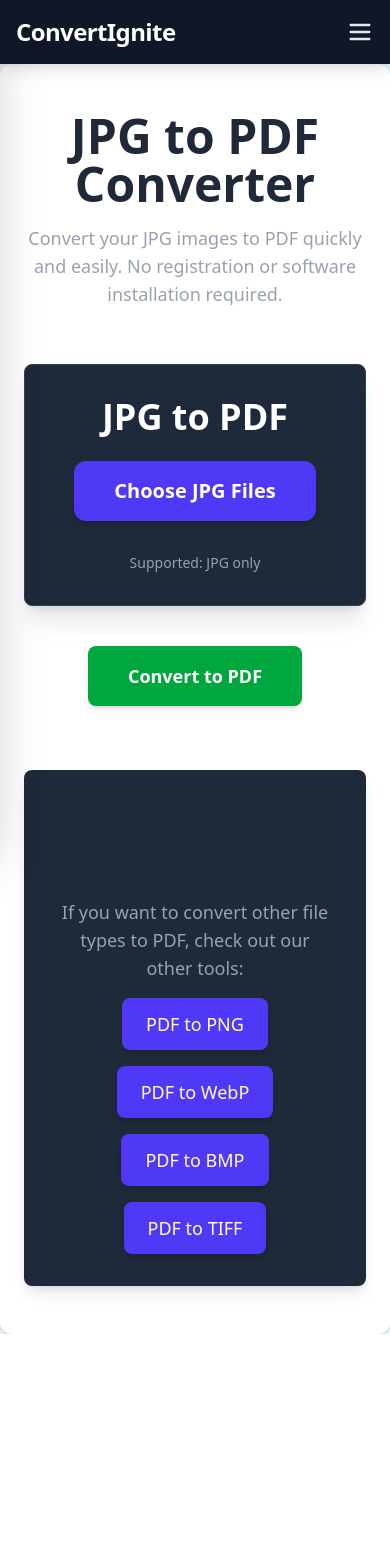
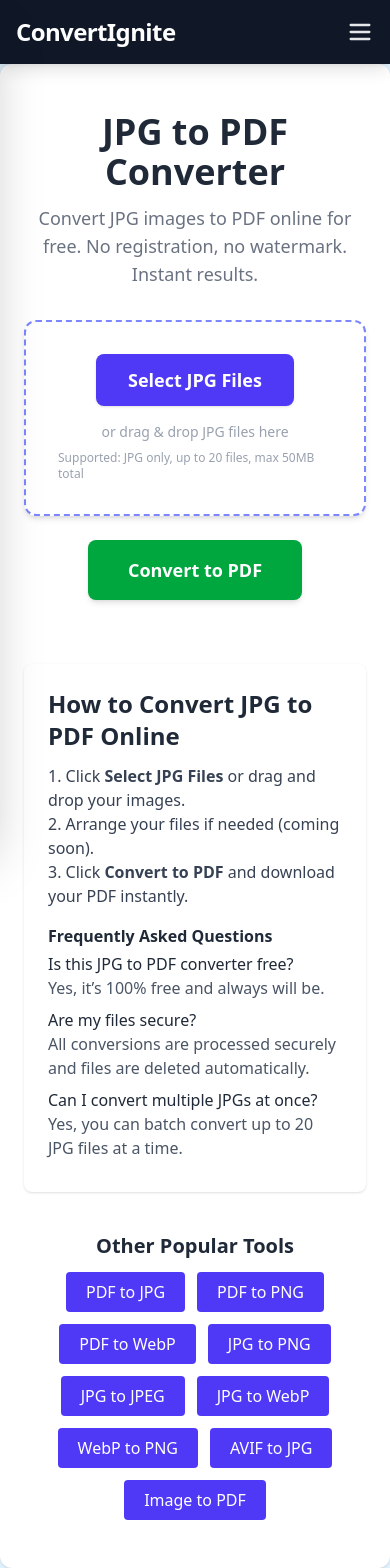
Before and after one commit to vivek09-bit/ConzoFrontend, a React (Vite) app: page /jpg-to-pdf in a window 390 px wide. Before the commit the page ends 1334 px from the top, so only its background shows below. Built offline with nearby package versions, Linux system fonts and the light colour scheme.

Commit message:
jpg-to-pdf added

```diff
--- a/index.html
+++ b/index.html
@@ -2,7 +2,7 @@
 <html lang="en">
   <head>
     <meta charset="UTF-8" />
-     <link rel="icon" type="image/svg+xml" href="/Ignite1.png" />
+    <link rel="icon" type="image/svg+xml" href="/Ignite1.png" />
     <title>ConvertIgnite</title>
   </head>
   <body>
--- a/package.json
+++ b/package.json
@@ -16,6 +16,7 @@
   },
   "dependencies": {
     "axios": "^1.9.0",
+    "browser-image-compression": "^2.0.2",
     "helmet": "^8.1.0",
     "lucide-react": "^0.513.0",
     "react": "^18.2.0",
--- a/src/App.jsx
+++ b/src/App.jsx
@@ -43,7 +43,7 @@ import PdfToWord from "./pages/PdfToWord";
 // import WordToPdf from "./pages/Topdf/WordToPdf";
 import JpgToJpeg from "./pages/JpgToJpeg";
 import ImageConverter from "./pages/ImageConverter";
-
+import AvifToJpg from './pages/AvifToJpg'
 function App() {
   return (
     <Router>
@@ -71,24 +71,27 @@ function App() {
         <main className="flex-1 w-full max-w-screen-xl mx-auto px-2 sm:px-4 md:px-8 py-4 md:py-8 bg-white rounded-xl shadow-sm">
           <Routes>
             {/* PDF to Image Converters */}
-            <Route path="/pdf-to-jpg" element={<PdfToJpg />} /> {/* pdf to jpg */}
+            <Route path="/pdf-to-jpg" element={<PdfToJpg />} />
             <Route path="/pdf-to-png" element={<PdfToPng />} />
             <Route path="/pdf-to-webp" element={<PdfToWebp />} />
             <Route path="/pdf-to-bmp" element={<PdfToBmp />} />
             <Route path="/pdf-to-tiff" element={<PdfToTiff />} />
 
             {/* Image Format Converters */}
+            <Route path="/jpg-to-pdf" element={<JpgToPdf />} />
             <Route path="/jpg-to-png" element={<JpgToPng />} />
             <Route path="/jpg-to-jpeg" element={<JpgToJpeg />} />
+            <Route path="/jpg-to-webp" element={<JpgToWebp />} />
             <Route path="/png-to-jpg" element={<PngToJpg />} />
             <Route path="/heic-to-jpg" element={<HeicToJpg />} />
             <Route path="/webp-to-jpg" element={<WebpToJpg />} />
             <Route path="/bmp-to-jpg" element={<BmpToJpg />} />
             <Route path="/tiff-to-jpg" element={<TiffToJpg />} />
-            <Route path="/jpg-to-webp" element={<JpgToWebp />} />
+            <Route path="/avif-to-jpg" element={<AvifToJpg />} />
             <Route path="/png-to-webp" element={<PngToWebp />} />
             <Route path="/svg-to-png" element={<SvgToPng />} />
             <Route path="/image-convert" element={<ImageConverter />} />
+
             {/* PDF Utilities */}
             <Route path="/compress-pdf" element={<CompressPdf />} />
             <Route path="/merge-pdf" element={<MergePdf />} />
@@ -97,7 +100,6 @@ function App() {
             {/* <Route path="/word-to-pdf" element={<WordToPdf />} /> */}
 
             {/* Existing routes */}
-            <Route path="/jpg-to-pdf" element={<JpgToPdf />} /> {/* important */}
             <Route path="/image-to-pdf" element={<ImageToPdf />} />
             <Route path="/png-to-pdf" element={<PngToPdf />} />
             <Route path="/heic-to-pdf" element={<HeicTooPdf />} />
--- /dev/null
+++ b/src/pages/AvifToJpg.jsx
@@ -0,0 +1,4 @@
+const AvifToJpg = () => {
+    return <>AvifToJpg</>
+}
+export default AvifToJpg;
--- a/src/pages/ToPdf/JpgToPdf.jsx
+++ b/src/pages/ToPdf/JpgToPdf.jsx
@@ -1,116 +1,144 @@
-import React, { useState, useRef } from "react";
+import React, { useState, useRef, useEffect } from "react";
 import axios from "axios";
-import { DOMAIN } from "../../constants";
 import { Helmet } from "react-helmet";
+import { Link } from "react-router-dom";
+
+const VITE_BACKEND_DOMAIN = import.meta.env.VITE_BACKEND_DOMAIN;
 
 function JpgToPdf() {
   const [files, setFiles] = useState([]);
   const [pdfUrl, setPdfUrl] = useState(null);
   const [isConverting, setIsConverting] = useState(false);
-  const [toastMessage, setToastMessage] = useState("");
-  const [showToast, setShowToast] = useState(false);
-  const [showFileDetailsPopup, setShowFileDetailsPopup] = useState(false);
+  const [feedback, setFeedback] = useState("");
+  const [progress, setProgress] = useState(0);
+  const fileInputRef = useRef(null);
+  const progressRef = useRef(null);
 
-  const fileInputRef = useRef(null);
-
-  const showToastMessage = (message) => {
-    setToastMessage(message);
-    setShowToast(true);
-    setTimeout(() => setShowToast(false), 3000);
+  const handleDrop = (e) => {
+    e.preventDefault();
+    const droppedFiles = Array.from(e.dataTransfer.files).filter(
+      (file) => file.type === "image/jpeg"
+    );
+    if (droppedFiles.length) {
+      setFiles(droppedFiles);
+      setFeedback("");
+    } else {
+      setFeedback("Please drop only JPG files.");
+    }
   };
 
+  const handleDragOver = (e) => e.preventDefault();
+
   const handleFileChange = (e) => {
-    const selectedFiles = [...e.target.files];
-    const jpgFiles = selectedFiles.filter((file) =>
-      file.type === "image/jpeg"
+    const selectedFiles = Array.from(e.target.files).filter(
+      (file) => file.type === "image/jpeg"
     );
+    if (selectedFiles.length) {
+      setFiles(selectedFiles);
+      setFeedback("");
+    } else {
+      setFeedback("Please select only JPG files.");
+    }
+    if (fileInputRef.current) fileInputRef.current.value = "";
+  };
 
-    if (jpgFiles.length > 0) {
-      setFiles(jpgFiles);
-      setShowFileDetailsPopup(true);
-    } else {
-      showToastMessage("Please select only JPG files.");
-    }
+  const startProgressSimulation = () => {
+    setProgress(0);
+    const messages = [
+      "Reading your images...",
+      "Optimizing quality...",
+      "Merging into a single PDF...",
+      "Almost done...",
+    ];
+    let i = 0;
 
-    if (fileInputRef.current) {
-      fileInputRef.current.value = "";
-    }
+    progressRef.current = setInterval(() => {
+      setProgress((prev) => {
+        if (prev >= 90) return prev;
+        return prev + 10;
+      });
+
+      setFeedback(messages[i]);
+      i++;
+      if (i >= messages.length) i = messages.length - 1;
+    }, 1200);
+  };
+
+  const stopProgressSimulation = () => {
+    clearInterval(progressRef.current);
+    setProgress(100);
   };
 
   const handleConvert = async () => {
     if (!files.length) {
-      showToastMessage("Please select at least one JPG file.");
+      setFeedback("Please select at least one JPG file.");
       return;
     }
+
+    setIsConverting(true);
+    setFeedback("Starting conversion...");
+    setPdfUrl(null);
+    startProgressSimulation();
 
     const formData = new FormData();
     files.forEach((file) => formData.append("images", file));
 
-    setIsConverting(true);
-    showToastMessage("Converting...");
-    setShowFileDetailsPopup(false);
-
     try {
       const response = await axios.post(
-        `${DOMAIN}/api/jpg-to-pdf`,
+        `${VITE_BACKEND_DOMAIN}/api/jpg-to-pdf`,
         formData,
-        {
-          responseType: "blob",
-        }
+        { responseType: "blob" }
       );
-
       const blob = new Blob([response.data], { type: "application/pdf" });
       const url = URL.createObjectURL(blob);
       setPdfUrl(url);
-      showToastMessage("PDF is ready to download!");
+      setFeedback("PDF is ready to download!");
     } catch (error) {
-      console.error("Conversion error:", error);
-      showToastMessage("Conversion failed. Please try again.");
+      setFeedback("Conversion failed. Please try again.");
     } finally {
+      stopProgressSimulation();
       setIsConverting(false);
     }
   };
 
-  const closePopup = () => {
-    setShowFileDetailsPopup(false);
+  const removeFiles = () => {
     setFiles([]);
-    if (fileInputRef.current) {
-      fileInputRef.current.value = "";
-    }
+    setPdfUrl(null);
+    setFeedback("");
+    if (fileInputRef.current) fileInputRef.current.value = "";
   };
 
+  const totalSize = files.reduce((acc, f) => acc + f.size, 0);
+
   return (
-    <section className="py-8 px-4 flex flex-col items-center">
-      {/* Meta Tags for SEO */}
+    <main>
       <Helmet>
-        <title>JPG to PDF Converter | Free Online Tool</title>
+        <title>JPG to PDF Converter | Free, Fast & Secure Online Tool</title>
         <meta
           name="description"
-          content="Convert your JPG images to PDF quickly and easily with our free online tool. No registration required."
+          content="Convert JPG images to PDF online for free. Fast, secure, no registration. Batch convert multiple JPGs to a single PDF instantly."
         />
-        <meta
-          name="keywords"
-          content="jpg to pdf, convert jpg to pdf, free jpg to pdf converter, online jpg to pdf, photo to pdf"
-        />
+        <meta property="og:title" content="JPG to PDF Converter" />
       </Helmet>
 
-      {/* Header Section */}
-      <header className="text-center mb-10">
-        <h1 className="text-5xl font-bold mb-4">JPG to PDF Converter</h1>
-        <p className="text-lg text-gray-400">
-          Convert your JPG images to PDF quickly and easily. No registration or
-          software installation required.
+      <section className="py-8 px-4 flex flex-col items-center">
+        <header className="text-center mb-8">
+          <h1 className="text-4xl md:text-5xl font-bold mb-3">
+            JPG to PDF Converter
+          </h1>
+          <p className="text-lg text-gray-500 max-w-2xl mx-auto">
+            Convert JPG images to PDF online for free. No registration, no watermark. Instant results.
           </p>
         </header>
 
-      <div className="grid grid-cols-1 md:grid-cols-2 gap-8 w-full max-w-4xl mt-4">
-        {/* JPG to PDF Card */}
-        <div className="bg-gray-800 p-8 rounded-lg shadow-xl text-center border border-gray-700">
-          <h1 className="text-4xl font-bold text-white mb-6">JPG to PDF</h1>
-
-          <div>
-            <label className="cursor-pointer bg-indigo-600 text-white px-10 py-4 rounded-xl text-xl font-semibold hover:bg-indigo-700 transition-colors duration-300 inline-block mb-4 shadow-md transform hover:scale-105 focus:outline-none focus:ring-2 focus:ring-indigo-500 focus:ring-opacity-75">
-              Choose JPG Files
+        {/* Drag & Drop Zone */}
+        <div
+          className="w-full max-w-xl bg-white border-2 border-dashed border-indigo-400 rounded-xl p-8 flex flex-col items-center mb-6 shadow-md"
+          onDrop={handleDrop}
+          onDragOver={handleDragOver}
+        >
+          <label className="cursor-pointer bg-indigo-600 text-white px-8 py-3 rounded-lg text-lg font-semibold hover:bg-indigo-700 transition mb-4 shadow">
+            Select JPG Files
             <input
               type="file"
               multiple
@@ -120,106 +148,186 @@ function JpgToPdf() {
               ref={fileInputRef}
             />
           </label>
-            <p className="text-gray-400 text-sm mt-4">
-              Supported: JPG only
+          <p className="text-gray-400 text-sm mb-2">
+            or drag & drop JPG files here
+          </p>
+          <p className="text-gray-400 text-xs">
+            Supported: JPG only, up to 20 files, max 50MB total
           </p>
         </div>
+
+        {/* File Info */}
+        {files.length > 0 && (
+          <div className="w-full max-w-xl bg-gray-50 border border-gray-200 rounded-lg p-4 mb-4">
+            <div className="flex justify-between items-center mb-2">
+              <span className="font-semibold text-gray-700">
+                {files.length} file{files.length > 1 ? "s" : ""} selected (
+                {(totalSize / 1024 / 1024).toFixed(2)} MB)
+              </span>
+              <button
+                onClick={removeFiles}
+                className="text-red-500 hover:underline text-sm"
+              >
+                Remove all
+              </button>
+            </div>
+            <ul className="max-h-32 overflow-y-auto text-gray-600 text-sm mb-2">
+              {files.map((file, idx) => (
+                <li key={idx} className="truncate">
+                  {file.name} ({(file.size / 1024).toFixed(1)} KB)
+                </li>
+              ))}
+            </ul>
+            {/* Image Previews */}
+            <div className="grid grid-cols-2 sm:grid-cols-3 gap-2 mt-2">
+              {files.slice(0, 4).map((file, idx) => (
+                <img
+                  key={idx}
+                  src={URL.createObjectURL(file)}
+                  alt={`preview-${idx}`}
+                  className="w-full h-24 object-cover rounded shadow-sm border"
+                />
+              ))}
             </div>
           </div>
+        )}
 
-      {/* Conversion Section */}
-      <div className="mt-10 text-center">
+        {/* Feedback and Progress */}
+        {feedback && (
+          <div className="text-center text-base font-medium text-gray-700 mb-4">
+            {feedback}
+          </div>
+        )}
+
+        {isConverting && (
+          <div className="w-full max-w-xs mt-2">
+            <div className="h-2 bg-gray-200 rounded-full">
+              <div
+                className="h-2 bg-green-500 rounded-full transition-all duration-300"
+                style={{ width: `${progress}%` }}
+              ></div>
+            </div>
+            <p className="text-center text-sm text-gray-500 mt-2">
+              Converting... {progress}%
+            </p>
+          </div>
+        )}
+
+        {/* Convert Button */}
         <button
-          className="bg-green-600 text-white px-10 py-4 rounded-lg text-lg font-semibold hover:bg-green-700 transition-all duration-300 shadow-md transform hover:scale-105 focus:outline-none focus:ring-2 focus:ring-green-500 focus:ring-opacity-75"
+          className="bg-green-600 text-white px-10 py-4 rounded-lg text-lg font-semibold hover:bg-green-700 transition-all duration-300 shadow-md transform hover:scale-105 focus:outline-none mb-4"
           onClick={handleConvert}
           disabled={isConverting || files.length === 0}
         >
-          {isConverting ? "Converting..." : "Convert to PDF"}
+          {isConverting ? "Processing..." : "Convert to PDF"}
         </button>
-      </div>
 
-      {/* Download Section */}
+        {/* Download PDF */}
         {pdfUrl && (
-        <div className="mt-6 bg-blue-600 text-white px-6 py-3 rounded-lg shadow-lg z-50 cursor-pointer hover:bg-blue-700 transition-colors duration-300">
-          <a
-            href={pdfUrl}
-            download="converted.pdf"
-            className="underline font-semibold text-lg"
-          >
+          <div className="mt-2 bg-blue-600 text-white px-6 py-3 rounded-lg shadow-lg hover:bg-blue-700 transition-colors duration-300">
+            <a href={pdfUrl} download="converted.pdf" className="underline font-semibold text-lg">
               Download PDF
             </a>
           </div>
         )}
 
-      {showToast && (
-        <div className="fixed bottom-4 left-1/2 -translate-x-1/2 bg-gray-900 text-white px-6 py-3 rounded-lg shadow-lg z-50 text-lg font-medium">
-          {toastMessage}
-        </div>
-      )}
 
-      {/* File Details Pop-up Modal */}
-      {showFileDetailsPopup && files.length > 0 && (
-        <div className="fixed inset-0 bg-black bg-opacity-75 flex items-center justify-center z-50 p-4">
-          <div className="bg-gray-800 p-8 rounded-lg shadow-2xl relative max-w-xl w-full border border-gray-700">
-            {/* Close button */}
-            <button
-              onClick={closePopup}
-              className="absolute top-4 right-4 text-gray-400 hover:text-white text-2xl font-bold"
-            >
-              &times;
-            </button>
-
-            <h3 className="font-bold mb-4 text-2xl text-white text-center">
-              Selected JPG Files:
-            </h3>
-            <ul className="list-disc list-inside mb-4 text-gray-300 max-h-40 overflow-y-auto pr-2">
-              {files.map((file, index) => (
-                <li key={index} className="truncate mb-1 text-center">
-                  {file.name} ({(file.size / 1024).toFixed(2)} KB)
+        {/* Conversion Tips & FAQ for SEO */}
+        <section className="mt-12 w-full max-w-2xl bg-white rounded-lg shadow p-6">
+          <h2 className="text-2xl font-bold mb-3">
+            How to Convert JPG to PDF Online
+          </h2>
+          <ol className="list-decimal list-inside text-gray-700 mb-4">
+            <li>
+              Click <b>Select JPG Files</b> or drag and drop your images.
             </li>
-              ))}
-            </ul>
-          </div>
-        </div>
-      )}
+            <li>Arrange your files if needed (coming soon).</li>
+            <li>
+              Click <b>Convert to PDF</b> and download your PDF instantly.
+            </li>
+          </ol>
+          <h3 className="font-semibold mb-1">Frequently Asked Questions</h3>
+          <dl className="mb-2">
+            <dt className="font-medium">Is this JPG to PDF converter free?</dt>
+            <dd className="mb-2 text-gray-600">
+              Yes, it’s 100% free and always will be.
+            </dd>
+            <dt className="font-medium">Are my files secure?</dt>
+            <dd className="mb-2 text-gray-600">
+              All conversions are processed securely and files are deleted
+              automatically.
+            </dd>
+            <dt className="font-medium">Can I convert multiple JPGs at once?</dt>
+            <dd className="mb-2 text-gray-600">
+              Yes, you can batch convert up to 20 JPG files at a time.
+            </dd>
+          </dl>
+        </section>
 
         {/* Other Converters Section */}
-      <div className="mt-16 bg-gray-800 p-8 rounded-lg shadow-lg w-full max-w-3xl text-center">
-        <h2 className="text-3xl font-semibold mb-6">
-          Looking for Other Conversions?
+        <section className="mt-10 w-full max-w-2xl">
+          <h2 className="text-xl font-semibold mb-3 text-center">
+            Other Popular Tools
           </h2>
-        <p className="text-gray-400 text-lg mb-4">
-          If you want to convert other file types to PDF, check out our other
-          tools:
-        </p>
-        <div className="flex flex-wrap justify-center gap-4">
-          <a
-            href="/pdf-to-png"
-            className="bg-indigo-600 text-white px-6 py-3 rounded-lg text-lg font-medium hover:bg-indigo-700 transition-all duration-300 shadow-md transform hover:scale-105 focus:outline-none focus:ring-2 focus:ring-indigo-500 focus:ring-opacity-75"
+          <div className="flex flex-wrap justify-center gap-3">
+            <Link
+              to="/pdf-to-jpg"
+              className="bg-indigo-600 text-white px-5 py-2 rounded hover:bg-indigo-700 transition"
+            >
+              PDF to JPG
+            </Link>
+            <Link
+              to="/pdf-to-png"
+              className="bg-indigo-600 text-white px-5 py-2 rounded hover:bg-indigo-700 transition"
             >
               PDF to PNG
-          </a>
-          <a
-            href="/pdf-to-webp"
-            className="bg-indigo-600 text-white px-6 py-3 rounded-lg text-lg font-medium hover:bg-indigo-700 transition-all duration-300 shadow-md transform hover:scale-105 focus:outline-none focus:ring-2 focus:ring-indigo-500 focus:ring-opacity-75"
+            </Link>
+            <Link
+              to="/pdf-to-webp"
+              className="bg-indigo-600 text-white px-5 py-2 rounded hover:bg-indigo-700 transition"
             >
               PDF to WebP
-          </a>
-          <a
-            href="/pdf-to-bmp"
-            className="bg-indigo-600 text-white px-6 py-3 rounded-lg text-lg font-medium hover:bg-indigo-700 transition-all duration-300 shadow-md transform hover:scale-105 focus:outline-none focus:ring-2 focus:ring-indigo-500 focus:ring-opacity-75"
+            </Link>
+            <Link
+              to="/jpg-to-png"
+              className="bg-indigo-600 text-white px-5 py-2 rounded hover:bg-indigo-700 transition"
             >
-            PDF to BMP
-          </a>
-          <a
-            href="/pdf-to-tiff"
-            className="bg-indigo-600 text-white px-6 py-3 rounded-lg text-lg font-medium hover:bg-indigo-700 transition-all duration-300 shadow-md transform hover:scale-105 focus:outline-none focus:ring-2 focus:ring-indigo-500 focus:ring-opacity-75"
+              JPG to PNG
+            </Link>
+            <Link
+              to="/jpg-to-jpeg"
+              className="bg-indigo-600 text-white px-5 py-2 rounded hover:bg-indigo-700 transition"
             >
-            PDF to TIFF
-          </a>
-        </div>
+              JPG to JPEG
+            </Link>
+            <Link
+              to="/jpg-to-webp"
+              className="bg-indigo-600 text-white px-5 py-2 rounded hover:bg-indigo-700 transition"
+            >
+              JPG to WebP
+            </Link>
+            <Link
+              to="/webp-to-png"
+              className="bg-indigo-600 text-white px-5 py-2 rounded hover:bg-indigo-700 transition"
+            >
+              WebP to PNG
+            </Link>
+            <Link
+              to="/avif-to-jpg"
+              className="bg-indigo-600 text-white px-5 py-2 rounded hover:bg-indigo-700 transition"
+            >
+              AVIF to JPG
+            </Link>
+            <Link
+              to="/image-to-pdf"
+              className="bg-indigo-600 text-white px-5 py-2 rounded hover:bg-indigo-700 transition"
+            >
+              Image to PDF
+            </Link>
           </div>
         </section>
+      </section>
+    </main>
   );
 }
 
```
Also changed, not shown: 1 other file (tests, documents, lock files or other folders). Lines whose indentation alone changed are shown as unchanged.
